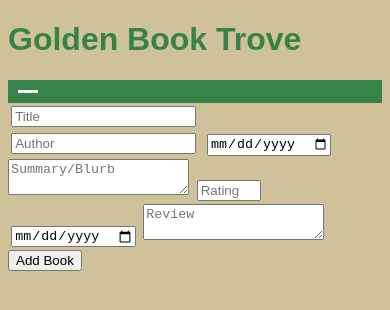
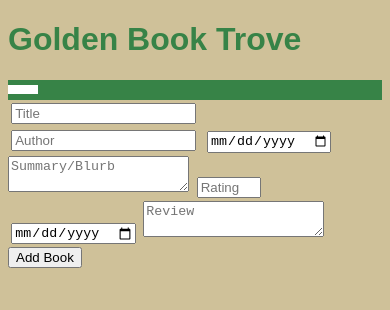
Before and after one commit to breadbun407/book-tracker, a website: page src/client/addABook.html in a window 390 px wide. Drawn offline with Linux system fonts and the light colour scheme.

Commit message:
Messy Navbar still messy - but differently messy

```diff
--- a/src/client/headerTemplate.js
+++ b/src/client/headerTemplate.js
@@ -1,8 +1,17 @@
 const header = document.createElement("header");
 
 header.innerHTML = `
-  <h1> Golden Book Trove</h1>
+  <h1>Golden Book Trove</h1>
+
+  <div class="navbar-toggle">
+  <div class="toggle-icon" id="navbarToggle">
+  <span class="line"></span>
+  <span class="line"></span>
+  <span class="line"></span>
+</div>
+</div>
   <nav class="navbar">
+
     <ul class="navbar-nav">
       <li class="nav-item">
         <a class="nav-link" href="index.html">Home</a>
@@ -17,20 +26,17 @@ header.innerHTML = `
         <a class="nav-link" href="addABook.html">Add a book</a>
       </li>
     </ul>
-    <div class="navbar-toggle">
-      <span class="toggle-icon" id="navbarToggle"></span>
-    </div>
   </nav>
 `;
 
-document.querySelector("body > div.header").appendChild(header);
+document.querySelector(".header").appendChild(header);
 
-const navbarToggle = document.getElementById("navbarToggle");
-const navbarNav = document.querySelector(".navbar-nav"); // Updated selector
+const toggleIcon = document.getElementById("navbarToggle");
+const navbarNav = document.querySelector(".navbar-nav");
 
-document.addEventListener("DOMContentLoaded", function () {
-  navbarToggle.addEventListener("click", function () {
-    navbarToggle.classList.toggle("active");
+window.addEventListener("DOMContentLoaded", function () {
+  toggleIcon.addEventListener("click", function () {
+    toggleIcon.classList.toggle("active");
     navbarNav.classList.toggle("active");
   });
 });
--- a/src/client/styles.css
+++ b/src/client/styles.css
@@ -19,6 +19,10 @@ a {
 
 a:hover {
   color: #000;
+}
+
+.header {
+  position: relative;
 }
 
 .navbar {
@@ -59,20 +63,36 @@ a:hover {
 }
 
 .navbar-toggle {
-  display: none;
   cursor: pointer;
+  position: absolute;
+  z-index: 999;
 }
 
-.active {
-  display: none; /* or any other desired property to show the element */
+
+
+.toggle-icon {
+  display: flex;
+  flex-direction: column;
+  justify-content: center;
+  width: 30px;
+  height: 20px;
+  cursor: pointer;
+  transition: transform 0.3s ease-in-out;
 }
 
-.toggle-icon {
-  display: block;
-  width: 20px;
+.toggle-icon .line {
+  width: 100%;
   height: 3px;
   background-color: #fff;
   transition: background-color 0.3s ease-in-out;
+}
+
+.toggle-icon.active {
+  transform: rotate(90deg);
+}
+
+.toggle-icon.active .line {
+  background-color: #f5dd9d;
 }
 
 /* Media Query for Responsive Navbar */
@@ -86,7 +106,7 @@ a:hover {
   }
 
   .navbar-toggle.active .toggle-icon {
-    background-color: #f5dd9d;
+    background-color: #ffffff;
   }
 
   .navbar-toggle.active + .navbar-nav {
```
